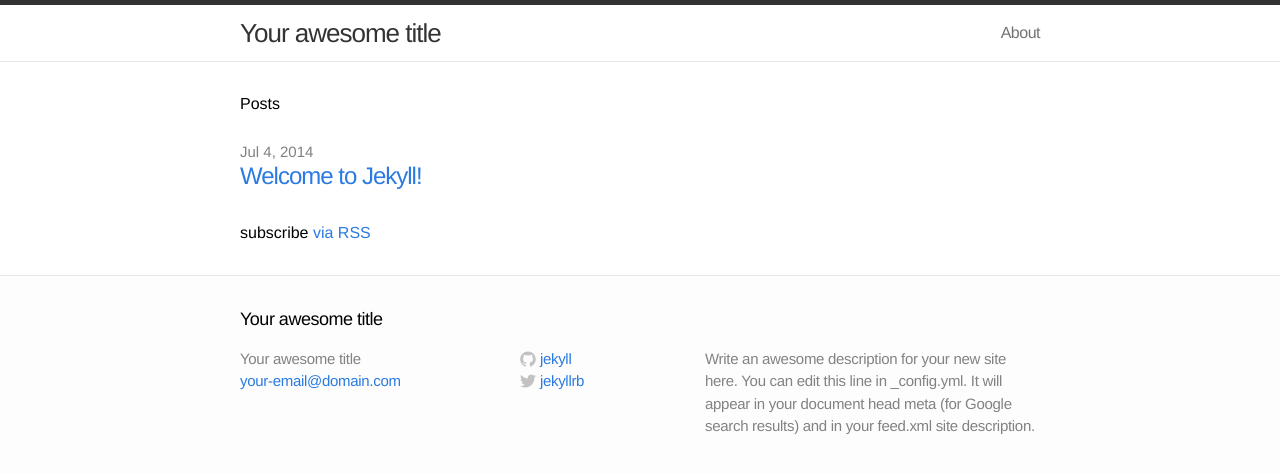
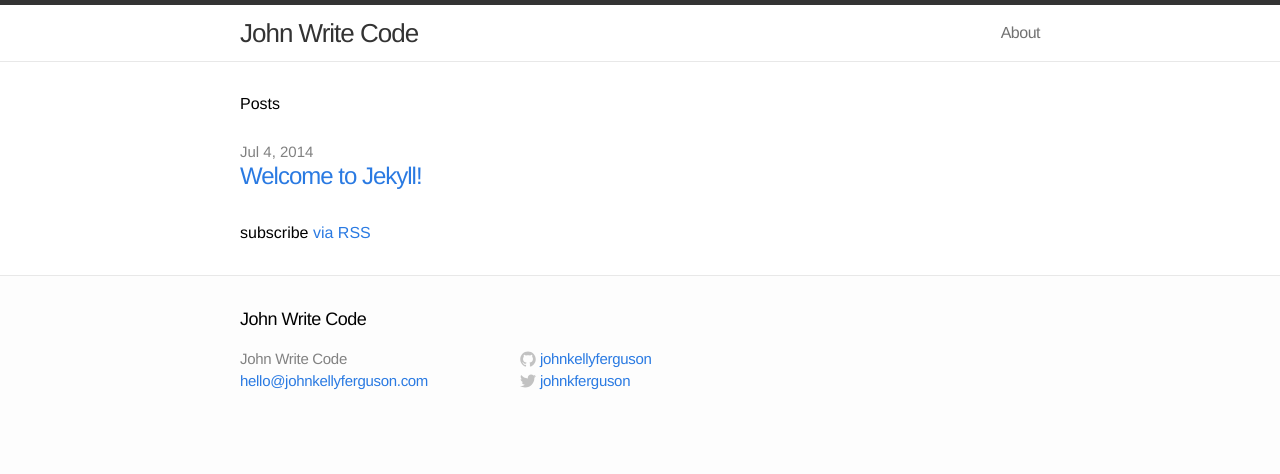
Before and after one commit to johnkferguson/johnkferguson.com, a Jekyll site: the page built from index.html, in a window 1280 px wide. Shown: the top 474 px of the page. Built offline with Jekyll 4.4.1, drawn with Linux system fonts in a browser that asks for light colours.

Commit message:
Personalize config

```diff
--- a/_config.yml
+++ b/_config.yml
@@ -1,11 +1,11 @@
 # Site settings
-title: Your awesome title
-email: your-email@domain.com
-description: "Write an awesome description for your new site here. You can edit this line in _config.yml. It will appear in your document head meta (for Google search results) and in your feed.xml site description."
+title: John Write Code
+email: hello@johnkellyferguson.com
+description: ""
 baseurl: ""
-url: "http://yourdomain.com"
-twitter_username: jekyllrb
-github_username:  jekyll
+url: "http://johnwritecode.com"
+twitter_username: johnkferguson
+github_username:  johnkellyferguson
 
 # Build settings
 markdown: kramdown
```
